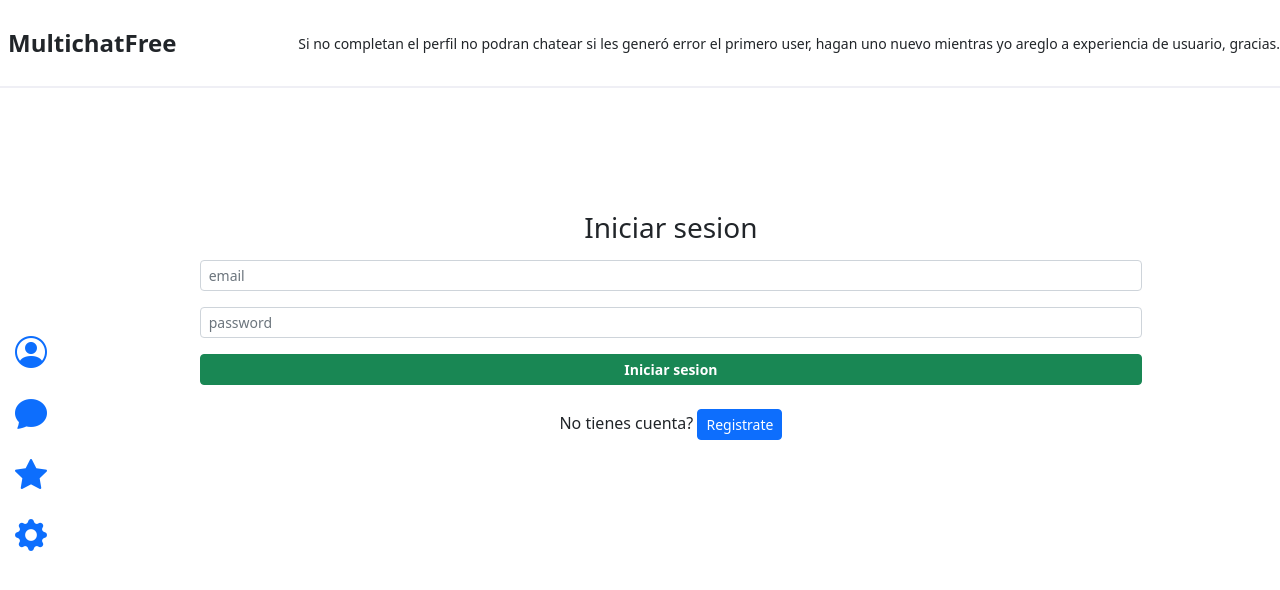
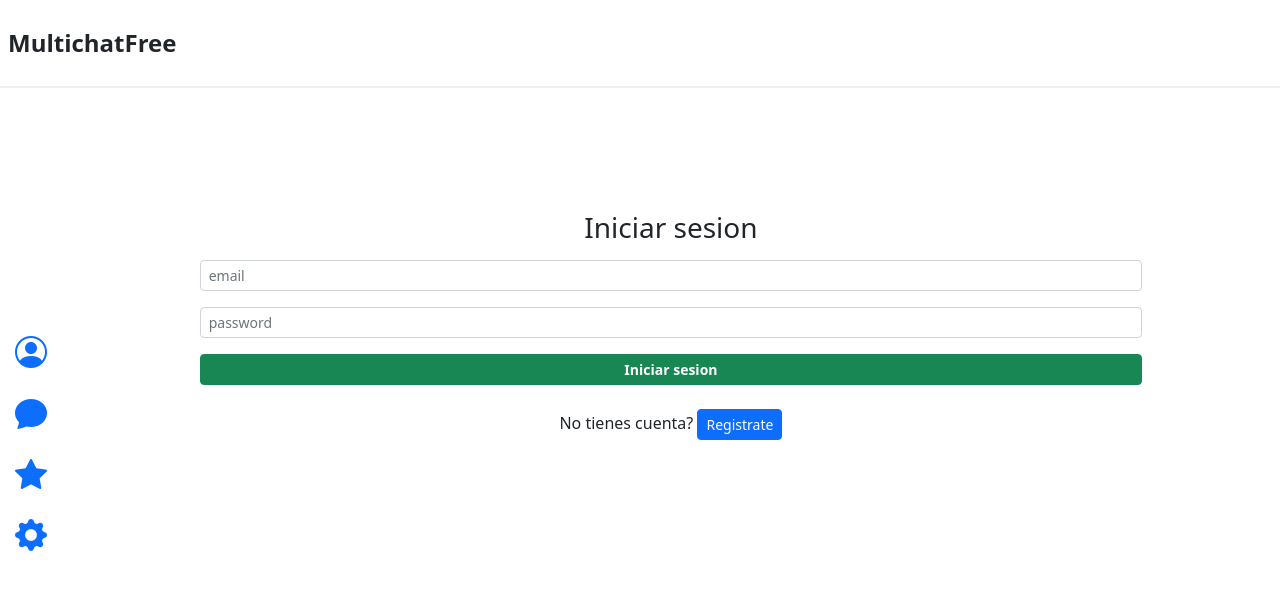
Before and after one commit to Luifer7/multichatfree, a Vue app: page / in a window 1280 px wide. Shown: the top 590 px of the page. Built offline with nearby package versions, Linux system fonts and the light colour scheme; no server answers.

Commit message:
wtf wtf wtf

```diff
--- a/src/App.vue
+++ b/src/App.vue
@@ -10,7 +10,6 @@ const useData = useDataStore()
 
   <div class="box-nav d-flex align-items-center justify-content-between">
     <span class="fw-bold text-dark m-2 h4">MultichatFree</span>
-    <small class="infoo" >Si no completan el perfil no podran chatear si les generó error el primero user, hagan uno nuevo mientras yo areglo a experiencia de usuario, gracias.</small>
 
     <ProfileComponent></ProfileComponent>
 
```
